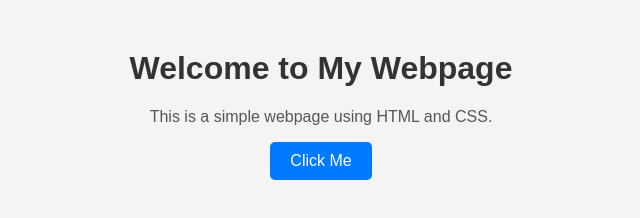
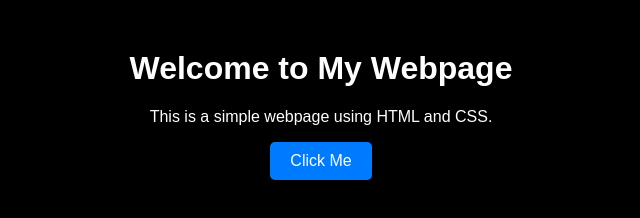
Before and after one commit to Furqan-Nadir/Portfolio, a plain HTML site: page index.html in a window 1280 px wide. Shown: the whole page, without its empty margins (319-959 px from the left). Drawn offline with Linux system fonts and the light colour scheme.

Commit message:
update index.css

```diff
--- a/index.css
+++ b/index.css
@@ -2,15 +2,15 @@ body {
     font-family: Arial, sans-serif;
     text-align: center;
     margin: 50px;
-    background-color: #f4f4f4;
+    background-color: black;
 }
 
 h1 {
-    color: #333;
+    color: white;
 }
 
 p {
-    color: #555;
+    color: white;
 }
 
 button {
```
